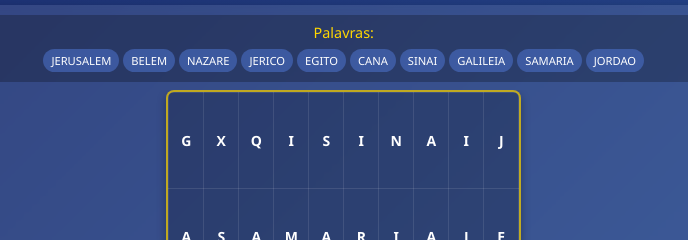
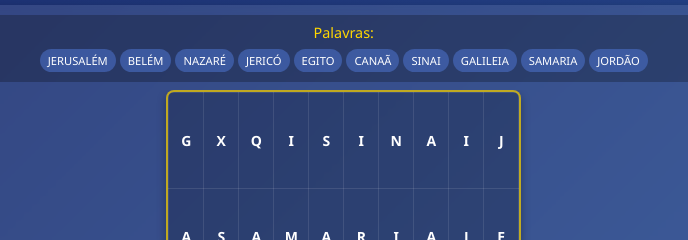
Before and after one commit to joselopes-dev/palavra, a plain HTML site: page index.html in a window 1280 px wide. Shown: the top 240 px of the page, 459-1147 px from the left. Drawn offline with Linux system fonts and the light colour scheme.

Commit message:
Update index.html

```diff
--- a/index.html
+++ b/index.html
@@ -477,60 +477,60 @@
             const gameData = {
     facil: [
         {
-                        words: ["JERUSALEM", "BELEM", "NAZARE", "JERICO", "EGITO",
-                                "CANA", "SINAI", "GALILEIA", "SAMARIA", "JORDAO"],
+            words: ["JERUSALÉM", "BELÉM", "NAZARÉ", "JERICÓ", "EGITO",
+                    "CANAÃ", "SINAI", "GALILEIA", "SAMARIA", "JORDÃO"],
             gridSize: 10,
             directions: ['horizontal', 'vertical']
         },
         {
-                        words: ["BETANIA", "JOPE", "CESAREIA", "DAMASCO", "ANTIOQUIA",
-                                "CORINTO", "EFESO", "ROMA", "ATENAS", "TESSALONICA"],
+            words: ["BETÂNIA", "JOPE", "CESAREIA", "DAMASCO", "ANTIOQUIA",
+                    "CORINTO", "ÉFESO", "ROMA", "ATENAS", "TESSALÔNICA"],
             gridSize: 12,
             directions: ['horizontal', 'vertical', 'diagonal']
         },
         {
-                        words: ["FILIPOS", "GALATAS", "PERGAMO", "LAODICEIA", "PATMOS",
-                                "SARDES", "TIATIRA", "SIRIA", "LIBANO", "GETSEMANI"],
+            words: ["FILIPOS", "GÁLATAS", "PÉRGAMO", "LAODICEIA", "PATMOS",
+                    "SARDES", "TIATIRA", "SÍRIA", "LÍBANO", "GETSÊMANI"],
             gridSize: 12,
             directions: ['horizontal', 'vertical', 'diagonal', 'reverse-diagonal']
         }
     ],
     medio: [
         {
-                        words: ["GOLGOTA", "SILOE", "BETESDA", "HOREBE", "ARARATE",
-                                "ARMAGEDOM", "DECAPOLIS", "QUIRENE", "MACEDONIA", "PISIDIA"],
+            words: ["GÓLGOTA", "SILOÉ", "BETESDA", "HOREBE", "ARARATE",
+                    "ARMAGEDOM", "DECÁPOLIS", "QUIRENE", "MACEDÔNIA", "PISÍDIA"],
             gridSize: 12,
             directions: ['horizontal', 'vertical', 'diagonal', 'reverse-diagonal']
         },
         {
-                        words: ["PANFILIA", "CAPADOCIA", "BITINIA", "PONTICO", "CILICIA",
-                                "FRIGIA", "LICIA", "MISIA", "ACAIA", "GERGESA"],
+            words: ["PANFÍLIA", "CAPADÓCIA", "BITÍNIA", "PÔNTICO", "CILÍCIA",
+                    "FRÍGIA", "LÍCIA", "MÍSIA", "ACÁIA", "GERGESA"],
             gridSize: 12,
             directions: ['horizontal', 'vertical', 'diagonal', 'reverse-diagonal', 'reverse-horizontal']
         },
         {
             words: ["GADARA", "CESAREIA", "SICAR", "ENOM", "SIDOM",
-                                "TIRO", "ASCALOM", "GAZA", "ARIMATEIA", "FILADELFIA"],
+                    "TIRO", "ASCALÃO", "GAZA", "ARIMATEIA", "FILADÉLFIA"],
             gridSize: 14,
             directions: ['horizontal', 'vertical', 'diagonal', 'reverse-diagonal', 'reverse-vertical']
         }
     ],
     dificil: [
         {
-                        words: ["ESMIRNA", "TARSO", "LISTRA", "DERBE", "ICONIO",
-                                "APOLONIA", "ANFIPOLIS", "BEROEIA", "NEAPOLIS", "TROAS"],
+            words: ["ESMIRNA", "TARSO", "LISTRA", "DERBE", "ICÔNIO",
+                    "APOLÔNIA", "ANFÍPOLIS", "BERÉIA", "NEÁPOLIS", "TROAS"],
             gridSize: 14,
             directions: ['horizontal', 'vertical', 'diagonal', 'reverse-diagonal', 'reverse-horizontal', 'reverse-vertical']
         },
         {
             words: ["ASSOS", "MITILENE", "QUIOS", "SAMOS", "MILETO",
-                                "COS", "RODES", "PATARA", "COLOSSOS", "HIERAPOLIS"],
+                    "COS", "RODES", "PATARA", "COLOSSOS", "HIERÁPOLIS"],
             gridSize: 14,
             directions: ['horizontal', 'vertical', 'diagonal', 'reverse-diagonal', 'reverse-horizontal', 'reverse-vertical']
         },
         {
-                        words: ["PENTAPOLIS", "ARIMATEIA", "FILADELFIA", "ESMIRNA", "TARSO",
-                                "LISTRA", "DERBE", "ICONIO", "APOLONIA", "ANFIPOLIS"],
+            words: ["PENTÁPOLIS", "ARIMATEIA", "FILADÉLFIA", "ESMIRNA", "TARSO",
+                    "LISTRA", "DERBE", "ICÔNIO", "APOLÔNIA", "ANFÍPOLIS"],
             gridSize: 14,
             directions: ['horizontal', 'vertical', 'diagonal', 'reverse-diagonal', 'reverse-horizontal', 'reverse-vertical']
         }
```
Lines whose indentation alone changed are shown as unchanged.
